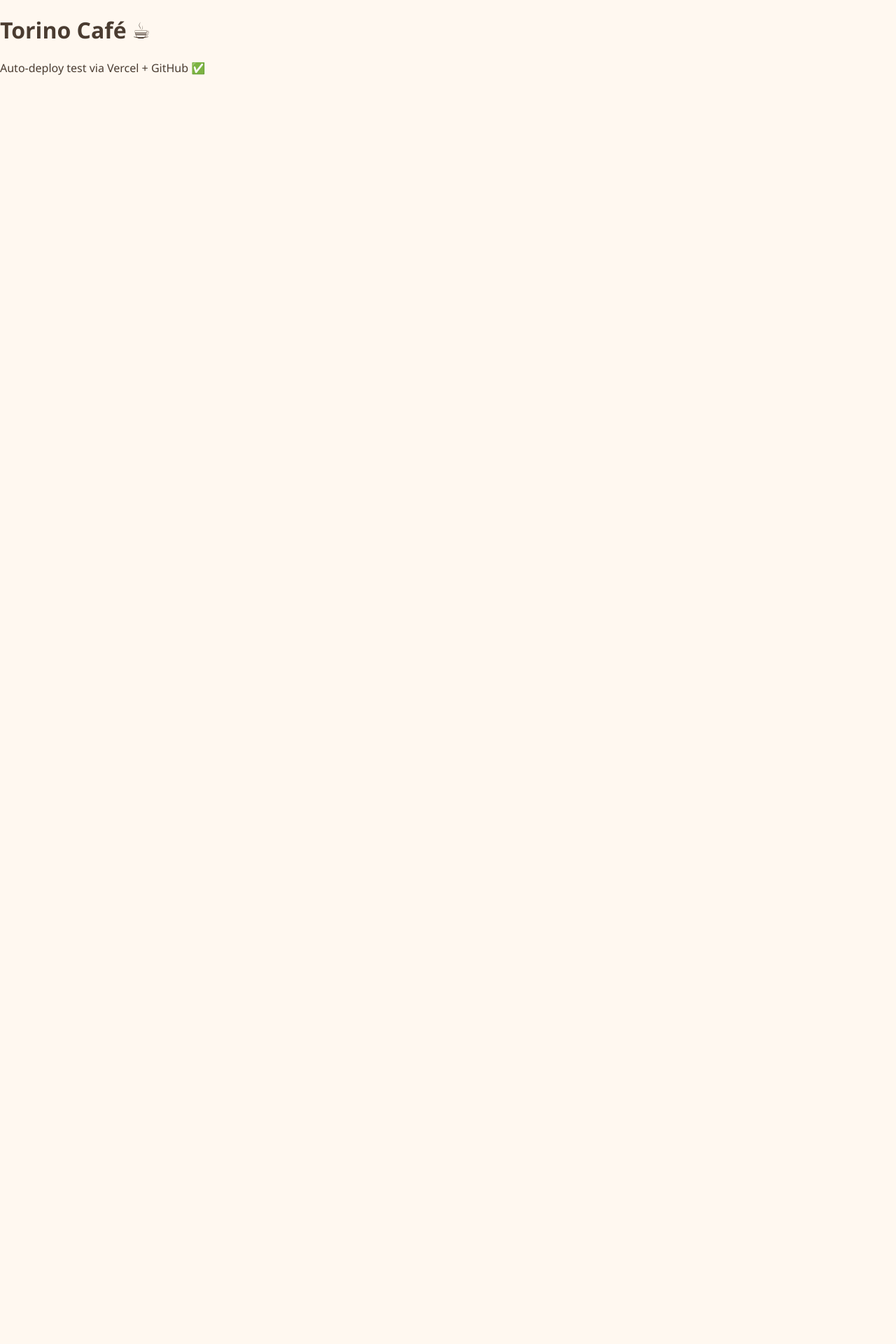
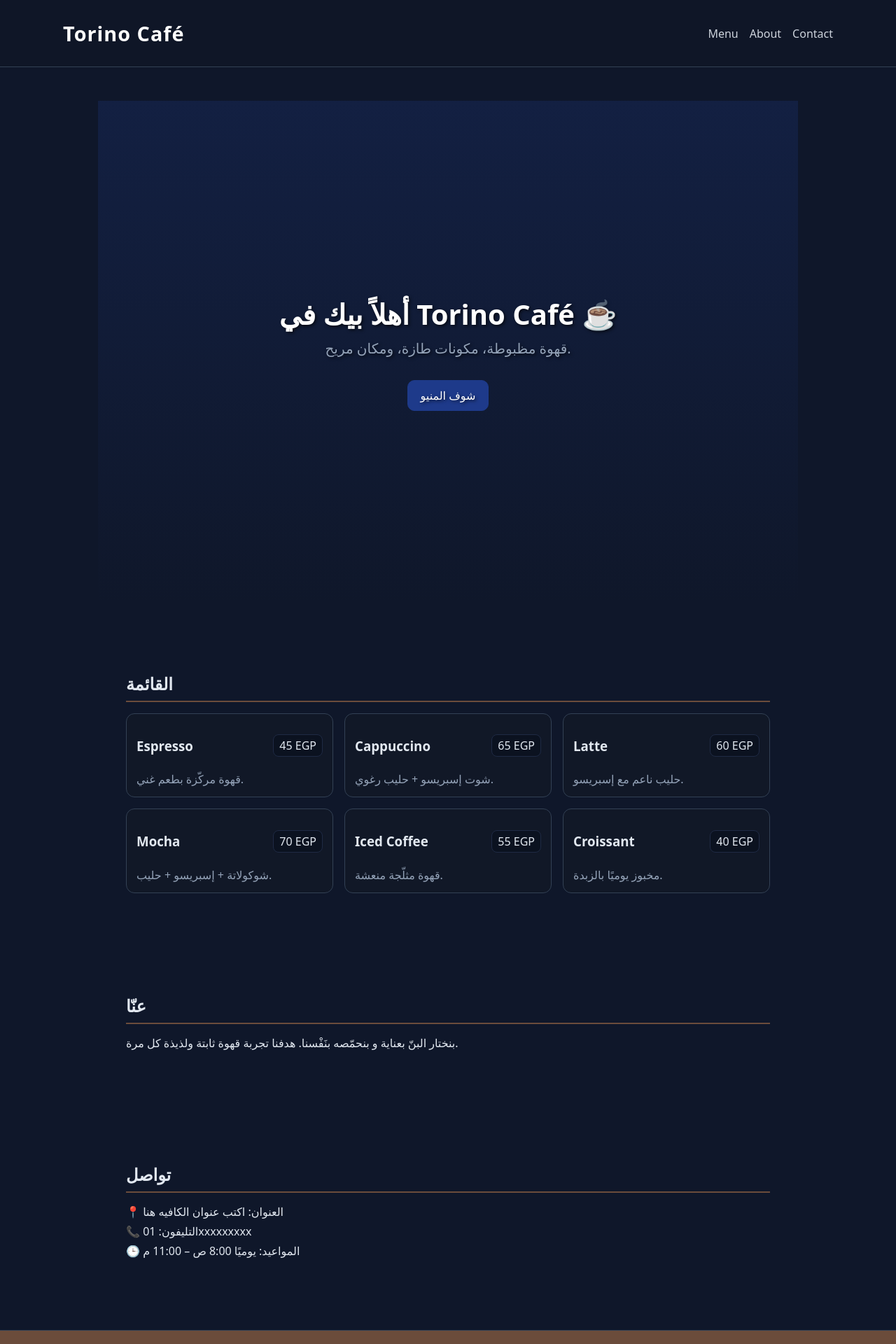
Before and after one commit to abdelrahmansamy33193/torino-cafe, a React app: page / in a window 1280 px wide. Shown: the top 1920 px of the page at 70% size. Before the commit the page ends 800 px from the top, so only its background shows below. Built offline with nearby package versions, Linux system fonts and the light colour scheme.

Commit message:
feat: add real landing content

```diff
--- a/src/App.jsx
+++ b/src/App.jsx
@@ -1,10 +1,83 @@
+// src/App.jsx
 import React from "react";
+import "./styles.css";
+
+const MENU = [
+  { id: 1, name: "Espresso", price: "45 EGP", desc: "قهوة مركّزة بطعم غني." },
+  { id: 2, name: "Cappuccino", price: "65 EGP", desc: "شوت إسبريسو + حليب رغوي." },
+  { id: 3, name: "Latte", price: "60 EGP", desc: "حليب ناعم مع إسبريسو." },
+  { id: 4, name: "Mocha", price: "70 EGP", desc: "شوكولاتة + إسبريسو + حليب." },
+  { id: 5, name: "Iced Coffee", price: "55 EGP", desc: "قهوة مثلّجة منعشة." },
+  { id: 6, name: "Croissant", price: "40 EGP", desc: "مخبوز يوميًا بالزبدة." }
+];
 
 export default function App() {
   return (
-    <div className="app">
-      <h1>Torino Café ☕</h1>
-      <p>Auto-deploy test via Vercel + GitHub ✅</p>
-    </div>
+    <>
+      <header className="navbar">
+        <div className="container nav-inner">
+          <div className="logo">Torino Café</div>
+          <nav className="nav">
+            <a href="#menu">Menu</a>
+            <a href="#about">About</a>
+            <a href="#contact">Contact</a>
+          </nav>
+        </div>
+      </header>
+
+      <main>
+        <section className="hero">
+          <div className="container">
+            <h1>أهلاً بيك في Torino Café ☕</h1>
+            <p>قهوة مظبوطة، مكونات طازة، ومكان مريح.</p>
+            <a className="btn" href="#menu">شوف المنيو</a>
+          </div>
+        </section>
+
+        <section id="menu" className="section">
+          <div className="container">
+            <h2>القائمة</h2>
+            <div className="grid">
+              {MENU.map(item => (
+                <article key={item.id} className="card">
+                  {/* لو عندك صور: <img src={`/images/${item.image}`} alt={item.name} className="card-img" /> */}
+                  <div className="card-body">
+                    <div className="row">
+                      <h3>{item.name}</h3>
+                      <span className="price">{item.price}</span>
+                    </div>
+                    <p className="muted">{item.desc}</p>
+                  </div>
+                </article>
+              ))}
+            </div>
+          </div>
+        </section>
+
+        <section id="about" className="section">
+          <div className="container">
+            <h2>عنّا</h2>
+            <p>
+              بنختار البنّ بعناية و بنحمّصه بنَفْسنا. هدفنا تجربة قهوة ثابتة ولذيذة كل مرة.
+            </p>
+          </div>
+        </section>
+
+        <section id="contact" className="section">
+          <div className="container">
+            <h2>تواصل</h2>
+            <ul className="contact">
+              <li>📍 العنوان: اكتب عنوان الكافيه هنا</li>
+              <li>📞 التليفون: 01xxxxxxxxx</li>
+              <li>🕒 المواعيد: يوميًا 8:00 ص – 11:00 م</li>
+            </ul>
+          </div>
+        </section>
+      </main>
+
+      <footer className="footer">
+        <div className="container">© {new Date().getFullYear()} Torino Café</div>
+      </footer>
+    </>
   );
 }
--- a/src/styles.css
+++ b/src/styles.css
@@ -264,3 +264,27 @@
   transform: translateY(-5px);
   box-shadow: 0 4px 12px rgba(0,0,0,0.15);
 }
+:root { --bg:#0f172a; --text:#e2e8f0; --muted:#94a3b8; --card:#111827; --brand:#1e3a8a; --brand-2:#93c5fd; }
+*{box-sizing:border-box} body{margin:0; font-family:system-ui,-apple-system,Segoe UI,Roboto,Arial,sans-serif; background:var(--bg); color:var(--text)}
+.container{width:min(1100px,92%); margin-inline:auto}
+.navbar{position:sticky; top:0; background:rgba(17,24,39,.7); backdrop-filter:blur(8px); border-bottom:1px solid #334155}
+.nav-inner{display:flex; align-items:center; justify-content:space-between; padding:12px 0}
+.logo{font-weight:700}
+.nav a{color:var(--text); text-decoration:none; margin-left:16px; opacity:.9}
+.nav a:hover{opacity:1}
+.hero{padding:80px 0; text-align:center; background:linear-gradient(180deg, rgba(30,58,138,.25), transparent)}
+.hero h1{margin:0 0 8px; font-size:40px}
+.hero p{margin:0 0 16px; color:var(--muted)}
+.btn{display:inline-block; padding:10px 18px; border-radius:10px; border:1px solid var(--brand); color:#fff; text-decoration:none; background:var(--brand)}
+.btn:hover{background:#27439a}
+.section{padding:48px 0}
+h2{margin:0 0 16px; font-size:24px}
+.grid{display:grid; grid-template-columns:repeat(auto-fill,minmax(220px,1fr)); gap:16px}
+.card{border:1px solid #334155; border-radius:12px; background:var(--card); overflow:hidden}
+.card-body{padding:14px}
+.row{display:flex; align-items:center; justify-content:space-between}
+.price{background:#0b1220; padding:4px 8px; border-radius:8px; border:1px solid #1f2a44}
+.muted{color:var(--muted); margin:6px 0 0}
+.contact{list-style:none; padding:0; margin:0}
+.contact li{margin:6px 0}
+.footer{border-top:1px solid #334155; padding:22px 0; text-align:center; color:var(--muted)}
--- a/webpack.dev.js
+++ b/webpack.dev.js
@@ -20,33 +20,20 @@
 
   module: {
     rules: [
-      // JS/JSX عبر Babel (الإعدادات من .babelrc)
-      {
-        test: /\.(js|jsx)$/,
-        exclude: /node_modules/,
-        use: { loader: 'babel-loader', options: { cacheDirectory: true } }
-      },
-
-      // CSS
+      { test: /\.(js|jsx)$/, exclude: /node_modules/, use: { loader: 'babel-loader', options: { cacheDirectory: true } } },
       { test: /\.css$/i, use: ['style-loader', 'css-loader'] },
-
-      // صور وأصول عامة
       {
         test: /\.(png|jpe?g|gif|svg|webp|ico)$/i,
         type: 'asset',
         parser: { dataUrlCondition: { maxSize: 10 * 1024 } },
         generator: { filename: 'assets/[name][ext][query]' }
       },
-
-      // خطوط
       {
         test: /\.(woff2?|eot|ttf|otf)$/i,
         type: 'asset/resource',
         generator: { filename: 'assets/fonts/[name][ext][query]' }
-      },
-
-      // HTML (لو عندك صور داخل HTML)
-      { test: /\.html$/i, loader: 'html-loader' }
+      }
+      // ⚠️ بدون html-loader
     ]
   },
 
@@ -58,7 +45,9 @@
   plugins: [
     new HtmlWebpackPlugin({
       template: path.resolve(__dirname, 'public/index.html'),
-      filename: 'index.html'
+      filename: 'index.html',
+      inject: 'body',
+      scriptLoading: 'defer'
     })
   ],
 
@@ -67,7 +56,6 @@
     splitChunks: { chunks: 'all' }
   },
 
-  // dev-server v4
   devServer: {
     static: { directory: path.resolve(__dirname, 'dist'), watch: true },
     host: '0.0.0.0',
```
Also changed, not shown: package.json (+7 -7 lines), 1 other file (tests, documents, lock files or other folders).
